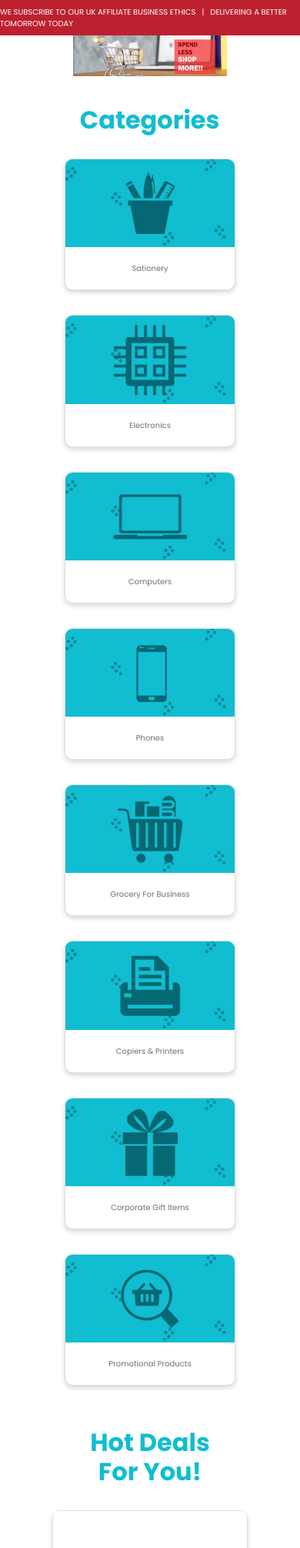
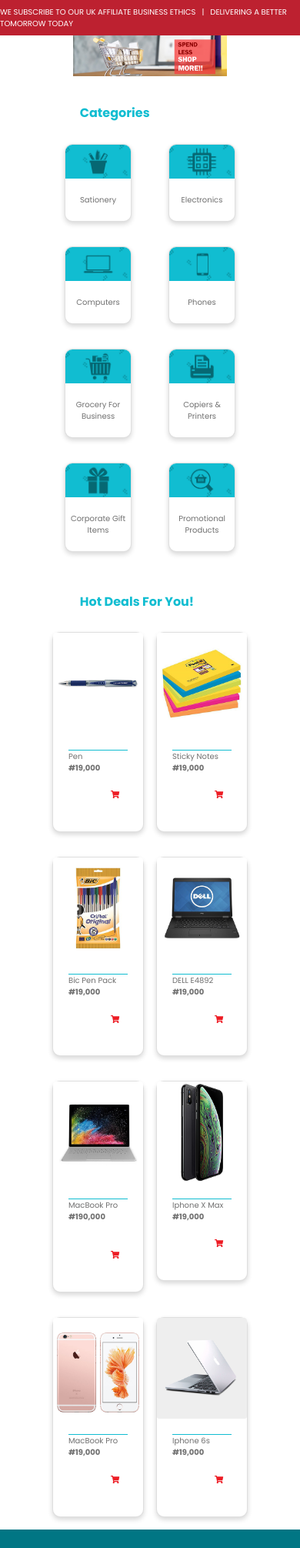
Before and after one commit to XownSolutionsLimited/jdsterlins, a PHP site: page / in a window 390 px wide. Shown: the part 229-2240 px from the top of the page at 77% size. Run offline with PHP 8.4, Linux system fonts and the light colour scheme; some libraries are stand-ins or nearby versions.

Commit message:
fix card

```diff
--- a/index.php
+++ b/index.php
@@ -44,7 +44,7 @@
     <!--- Cards -->
 	<div class="container-fluid">
 		<div class="row categories">
-			<div class="col-sm-6 col-md-3 col-lg-3 ">
+			<div class="col-6 col-md-3 ">
 				<div class="card">
 					<img class="card-img-top" src="img/Stationary1.png">
 					<div class="card-body">
@@ -54,7 +54,7 @@
 					</div>
 				</div>
 			</div>
-			<div class="col-sm-6 col-md-3 col-lg-3 ">
+			<div class="col-6 col-md-3 ">
 				<div class="card">
 					<img class="card-img-top" src="img/Electronics1.png">
 					<div class="card-body">
@@ -63,7 +63,7 @@
 					</div>
 				</div>
 			</div>
-			<div class="col-sm-6 col-md-3 col-lg-3 ">
+			<div class="col-6 col-md-3 ">
 				<div class="card">
 					<img class="card-img-top" src="img/Laptop1.png">
 					<div class="card-body">
@@ -72,7 +72,7 @@
 					</div>
 				</div>
 			</div>
-			<div class="col-sm-6 col-md-3 col-lg-3 ">
+			<div class="col-6 col-md-3 ">
 				<div class="card">
 					<img class="card-img-top" src="img/Phone1.png">
 					<div class="card-body">
@@ -83,7 +83,7 @@
 			</div>
 		</div>
 		<div class="row categories">
-			<div class="col-sm-6 col-md-3 col-lg-3 ">
+			<div class="col-6 col-md-3 ">
 				<div class="card">
 					<img class="card-img-top" src="img/Grocery1.png">
 					<div class="card-body">
@@ -93,7 +93,7 @@
 					</div>
 				</div>
 			</div>
-			<div class="col-sm-6 col-md-3 col-lg-3 ">
+			<div class="col-6 col-md-3 ">
 				<div class="card">
 					<img class="card-img-top" src="img/Printers1.png">
 					<div class="card-body">
@@ -102,7 +102,7 @@
 					</div>
 				</div>
 			</div>
-			<div class="col-sm-6 col-md-3 col-lg-3 ">
+			<div class="col-6 col-md-3 ">
 				<div class="card">
 					<img class="card-img-top" src="img/Gift1.png">
 					<div class="card-body">
@@ -111,7 +111,7 @@
 					</div>
 				</div>
 			</div>
-			<div class="col-sm-6 col-md-3 col-lg-3 ">
+			<div class="col-6 col-md-3 ">
 				<div class="card">
 					<img class="card-img-top" src="img/Product1.png">
 					<div class="card-body">
@@ -137,7 +137,7 @@
     <!--- productCards -->
 	<div class="container-fluid products">
 		<div class="row">
-			<div class="col-sm-6 col-md-4 col-xl-3">
+			<div class="col-6 col-md-4 col-xl-3">
 				<div class="card">
 					<img class="card-img" src="img/products/pen.png">
 					<div class="card-body">
@@ -149,7 +149,7 @@
 					</div>
 				</div>
 			</div>
-			<div class="col-sm-6 col-md-4 col-xl-3">
+			<div class="col-6 col-md-4 col-xl-3">
 				<div class="card">
 					<img class="card-img" src="img/products/Stickernote.png">
 					<div class="card-body">
@@ -161,7 +161,7 @@
 					</div>
 				</div>
 			</div>
-			<div class="col-sm-6 col-md-4 col-xl-3">
+			<div class="col-6 col-md-4 col-xl-3">
 				<div class="card">
 					<img class="card-img" src="img/products/Bicpenpack.png">
 					<div class="card-body">
@@ -172,7 +172,7 @@
 					</div>
 				</div>
 			</div>
-			<div class="col-sm-6 col-md-4 col-xl-3">
+			<div class="col-6 col-md-4 col-xl-3">
 				<div class="card">
 					<img class="card-img" src="img/products/DellE4892.png">
 					<div class="card-body">
@@ -185,7 +185,7 @@
 			</div>
 
 
-			<div class="col-sm-6 col-md-4 col-xl-3">
+			<div class="col-6 col-md-4 col-xl-3">
 				<div class="card">
 					<img class="card-img" src="img/products/MacbookPro13.png">
 					<div class="card-body">
@@ -197,7 +197,7 @@
 				</div>
 			</div>
 
-			<div class="col-sm-6 col-md-4 col-xl-3">
+			<div class="col-6 col-md-4 col-xl-3">
 				<div class="card">
 					<img class="card-img" src="img/products/IphoneXMax.png">
 					<div class="card-body">
@@ -208,7 +208,7 @@
 					</div>
 				</div>
 			</div>
-			<div class="col-sm-6 col-md-4 col-xl-3">
+			<div class="col-6 col-md-4 col-xl-3">
 				<div class="card">
 					<img class="card-img" src="img/products/Iphone6s.png">
 					<div class="card-body">
@@ -219,7 +219,7 @@
 					</div>
 				</div>
 			</div>
-			<div class="col-sm-6 col-md-4 col-xl-3">
+			<div class="col-6 col-md-4 col-xl-3">
 				<div class="card">
 					<img class="card-img" src="img/products/MacbookPro16.png">
 					<div class="card-body">
--- a/style.css
+++ b/style.css
@@ -358,6 +358,9 @@ hr.light-100 {
   p,input::placeholder,.nav-link,.icon{
     font-size:10px;
   }
+  .display-3{
+    font-size:1rem;
+  }
   h5,.btn-lg{
     font-size: 12px;
   }
```
